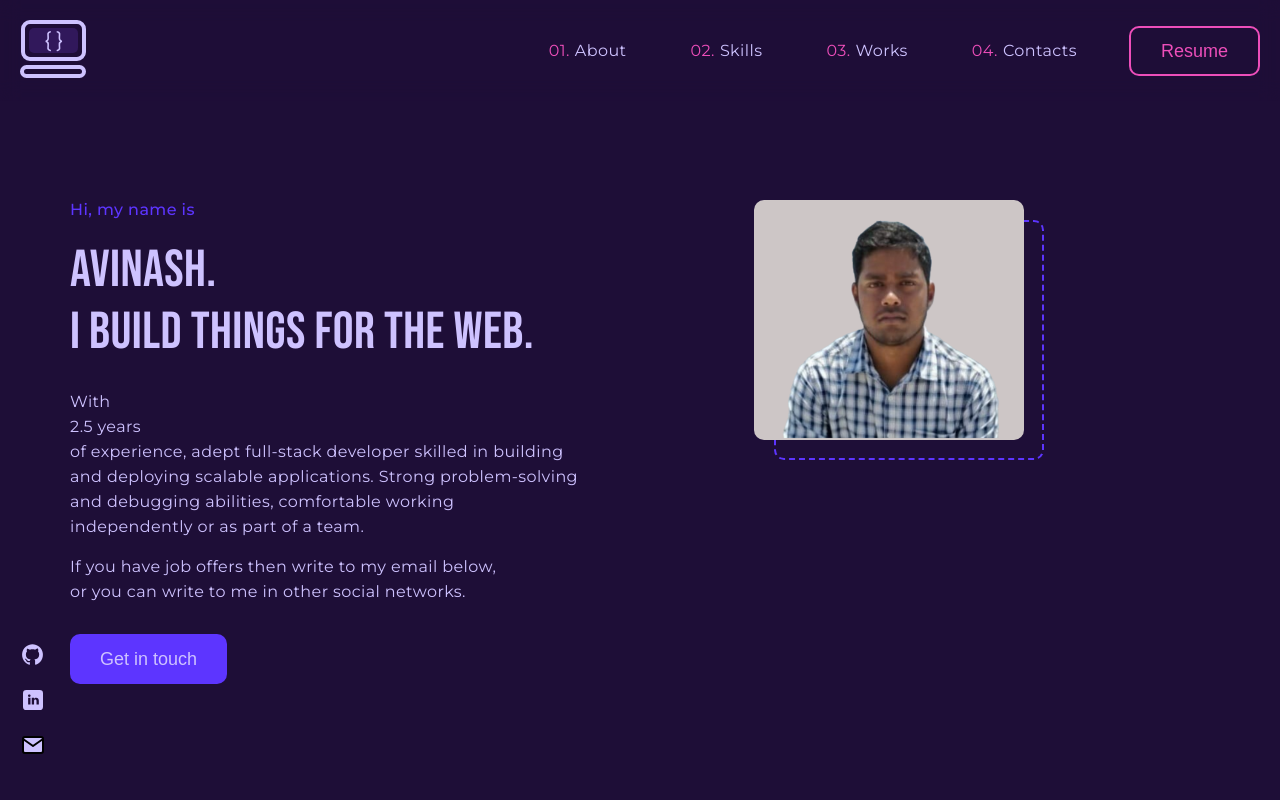
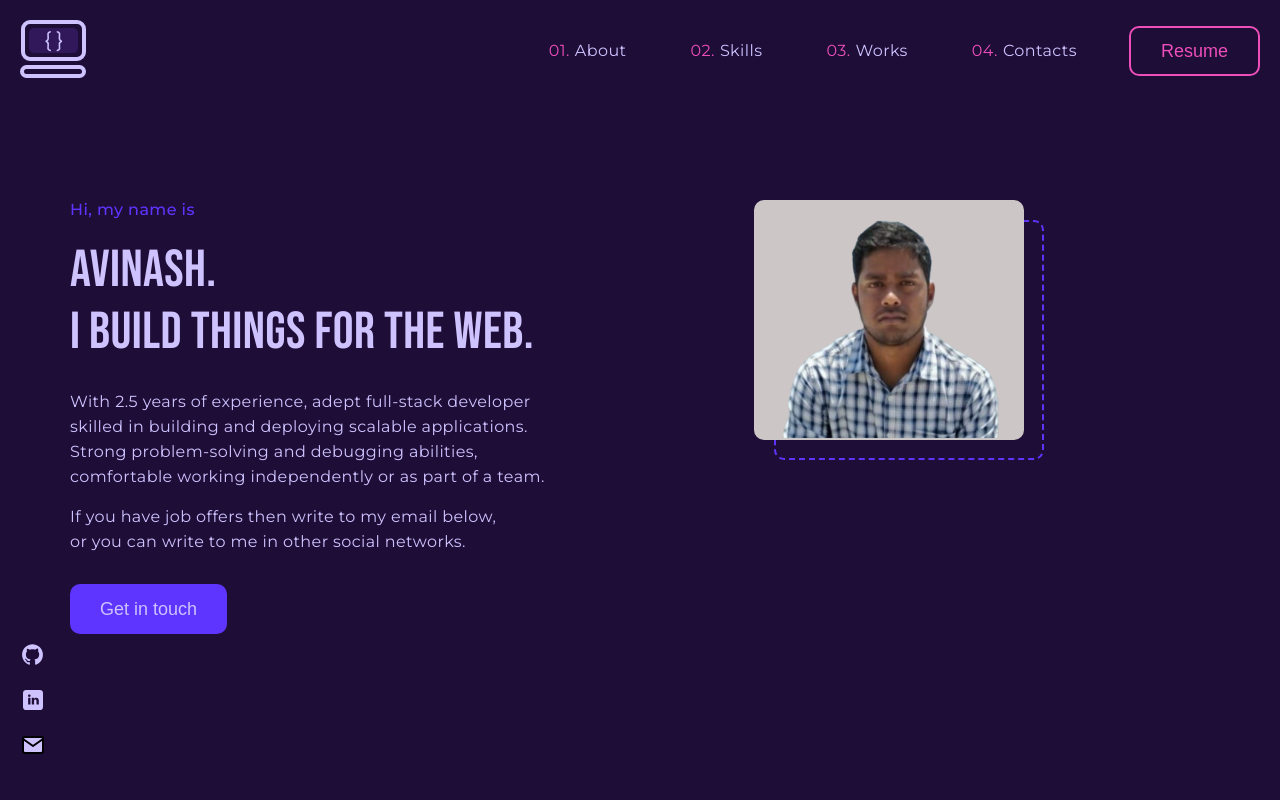
Before and after one commit to abhi103767/newPortfolio, a React (Create React App) app: page / in a window 1280 px wide. Shown: the top 800 px of the page. Built offline with nearby package versions, Linux system fonts and the light colour scheme.

Commit message:
Update Hello.tsx

```diff
--- a/src/components/containers/Hello.tsx
+++ b/src/components/containers/Hello.tsx
@@ -171,7 +171,7 @@ const Hello = () => {
             <StyledHeading>Avinash.</StyledHeading>
             <StyledHeading mb={25}>I build things for the web.</StyledHeading>
             <Paragraph mb={15} width={510}>
-        With <h3> 2.5 years </h3> of experience, adept full-stack developer skilled in building and deploying scalable applications. Strong problem-solving and debugging abilities, comfortable working independently or as part of a team.{' '}
+        With  2.5 years of experience, adept full-stack developer skilled in building and deploying scalable applications. Strong problem-solving and debugging abilities, comfortable working independently or as part of a team.{' '}
               {/* <Link to="works" smooth={true} offset={-150} duration={500}>
                 <span> examples of my work.</span>
               </Link> */}
```
